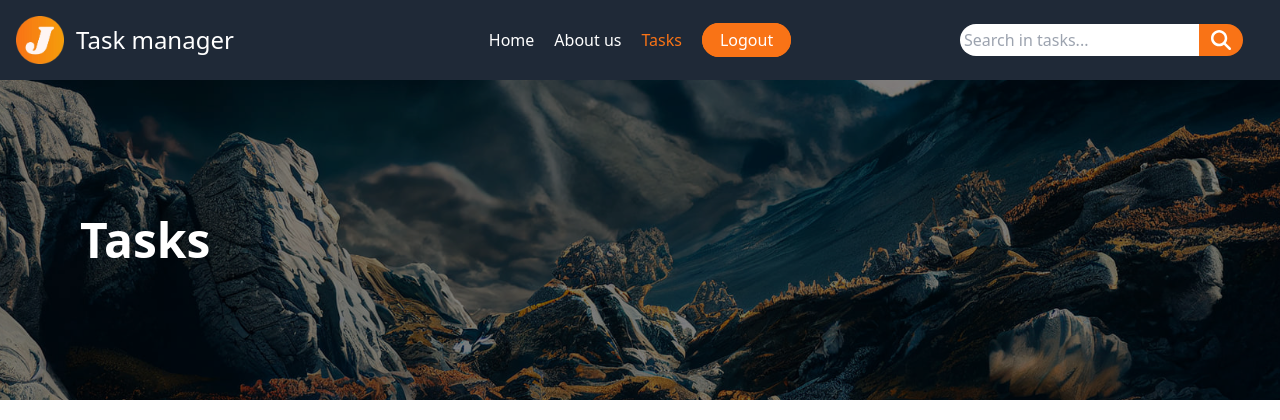
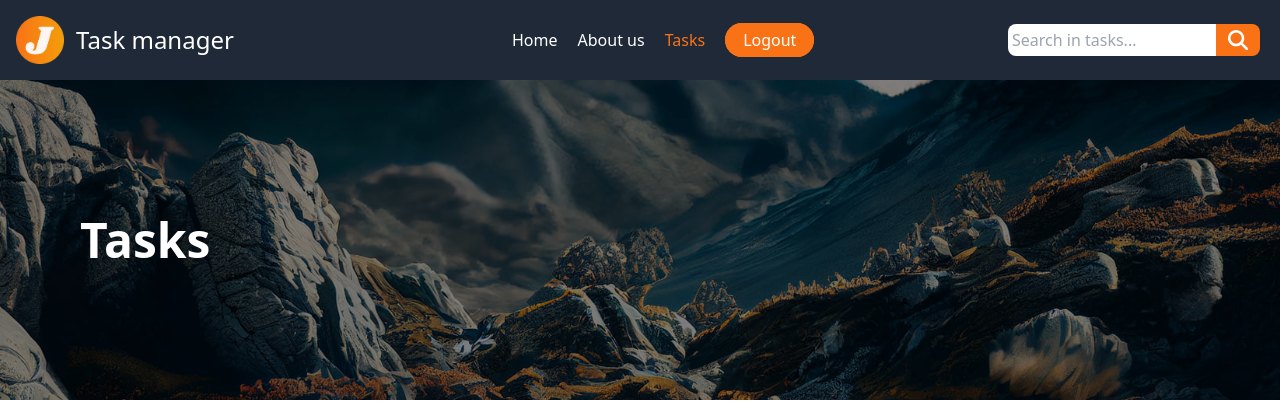
Before and after one commit to JuanJose-JG/DJango-Task_Manager, a Django app: page /tareas/ in a window 1280 px wide. Shown: the top 420 px of the page. Run offline with Django 4.2, Linux system fonts and the light colour scheme; the visitor is signed in with stand-in values (Sample User, id 1); data that the repository does not hold is empty; some libraries are stand-ins or nearby versions.

Commit message:
Corrección de errores

```diff
--- a/djangocrud/urls.py
+++ b/djangocrud/urls.py
@@ -18,6 +18,8 @@ from django.contrib import admin
 from django.urls import path
 from tasks import views
 from django.conf.urls import handler404
+from django.conf import settings
+from django.conf.urls.static import static
 
 urlpatterns = [
     path('admin/', admin.site.urls),
@@ -30,7 +32,10 @@ urlpatterns = [
     path('tareas/<int:task_id>/complete', views.complete_task, name='complete_task'),
     path('tareas/<int:task_id>/delete', views.delete_task, name='delete_task'),
     path('cerrar-sesion/', views.signout, name='signout'),
-    path('ingresar/', views.signin, name='signin')
+    path('ingresar/', views.signin, name='signin'),
 ]
 
 handler404 = views.Error404View.as_view()
+
+if settings.DEBUG:
+    urlpatterns += static(settings.MEDIA_URL, document_root=settings.MEDIA_ROOT)
--- a/static/js/script.js
+++ b/static/js/script.js
@@ -6,7 +6,7 @@ menuToggle.addEventListener('click', function() {
     const buttonBars = document.getElementById('icon-bars');
     const buttonTimes = document.getElementById('icon-xmark');
 
-    menu.classList.toggle('top-0');
+    menu.classList.toggle('left-0');
 
     buttonBars.classList.toggle('hidden');
     buttonTimes.classList.toggle('hidden');
--- a/static/js/search.js
+++ b/static/js/search.js
@@ -2,15 +2,15 @@ var searchBar = document.getElementById("searchBar");
 var searchList = document.getElementById("searchList");
 var noResults = document.getElementById("noResults");
 
-document.addEventListener('click', function(event) {
-    if (!searchList.contains(event.target)) {
+document.addEventListener('click', e => {
+    if (!searchList.contains(e.target)) {
         searchList.classList.add('hidden')
     }
 });
 
 document.addEventListener("keyup", e => {
 
-    if (searchBar.value.length >= 3){
+    if (searchBar.value.length){
 
         searchList.classList.remove('hidden');
 
--- a/tasks/templates/layouts/background_img.html
+++ b/tasks/templates/layouts/background_img.html
@@ -1,6 +1,6 @@
 {% load static %}
-<div class="w-100 h-80 relative">
-    <img class="fixed -z-50 top-0 object-cover brightness-50 object-center w-full h-full" src="{% static 'img/background.jpg' %}">
+<div class="relative -z-50 h-80">
+    <img class="fixed top-0 object-cover brightness-50 object-center w-full h-full" src="{% static 'img/background.jpg' %}">
 
     <div class="absolute start-20 flex items-center text-white font-black text-5xl h-full">
         {% if request.path == '/' %}
--- a/tasks/templates/layouts/base.html
+++ b/tasks/templates/layouts/base.html
@@ -10,7 +10,6 @@
     <!-- TailWind -->
     <!-- <link rel="stylesheet" href="{% static 'css/output.css' %}"> -->
     <script src="https://cdn.tailwindcss.com"></script>
-
     <!-- CSS -->
     {% block css %}
 
@@ -18,57 +17,43 @@
 
     <title>Tasks Manager</title>
 </head>
-<body class="min-h-screen flex flex-col">
+<body>
 
-    <nav class="bg-gray-800 text-white grid grid-cols-4 items-center z-50">
-        <div class="flex items-center gap-3 m-4">
+    <nav class="bg-gray-800 text-white grid grid-cols-5">
+        <div class="col-span-2 flex items-center gap-3 m-4">
             <img width="48" src="{% static 'img/logo.png' %}" alt="logo">
             <h1 class="text-2xl">Task manager</h1>
         </div>
 
-        <div class="col-span-3 px-5 lg:hidden m-4">
+        <div class="col-span-3 my-auto px-5 lg:hidden m-4">
             <button class="float-right" id="toggle">
                 <img src="{% static 'img/bars.svg' %}" id="icon-bars">
                 <img class="hidden" src="{% static 'img/xmark.svg' %}" id="icon-xmark">
             </button>
         </div>
 
-        <div class="col-span-2 mx-auto max-lg:hidden">
+        <div class="col-span-3 my-auto max-lg:hidden">
 
-            <ul class="flex gap-5">
+            <ul class="flex items-center gap-5">
 
                 {% include 'layouts/menu.html' %}
-
             </ul>
         </div>
 
-        {% if user.is_authenticated %}
-
-            <form class="relative text-black max-lg:hidden" method="GET" action="{% url 'tasks' %}">
-                {% include 'layouts/search.html' %}
-            </form>
-
-        {% endif %}
     </nav>
 
-    <div class="relative">
+    <div>
 
-        <ul class="lg:hidden bg-gray-800 bg-opacity-75 text-white w-full absolute -top-96 flex flex-col gap-5 p-8 z-40 transition-all duration-500 ease-out" id="toggle-menu">
+        <ul class="lg:hidden bg-gray-800 bg-opacity-75 text-white h-80 w-full
+        absolute -left-full flex flex-col gap-5 p-8 transition-all duration-500 ease-out" id="toggle-menu">
 
             {% include 'layouts/menu.html' %}
-
-            {% if user.is_authenticated %}
-
-                <form class="relative text-black" method="GET" action="{% url 'tasks' %}">
-                    {% include 'layouts/search.html' %}
-                </form>
-
-            {% endif %}
-
         </ul>
     </div>
 
-    {% include 'layouts/background_img.html' %}
+    {% block background_img %}
+        {% include 'layouts/background_img.html' %}
+    {% endblock %}
 
     {% block content %}
 
--- a/tasks/templates/layouts/menu.html
+++ b/tasks/templates/layouts/menu.html
@@ -17,6 +17,12 @@
         <a class="px-4 py-1 border-2 border-orange-500 bg-orange-500 rounded-full hover:bg-amber-500 hover:border-amber-500 transition duration-300" href="{% url 'signout' %}">Logout</a>
     </li>
 
+    <div class="grow">
+        <li class="lg:float-right lg:mr-5">
+            {% include 'layouts/search.html' %}
+        </li>
+    </div>
+
 {% else %}
 
     <li>
--- a/tasks/templates/layouts/search.html
+++ b/tasks/templates/layouts/search.html
@@ -5,17 +5,26 @@
     }
 </style>
 
-<div class="flex">
-    <input class="rounded-l-full p-1" type="search" name="q" value="{{ query }}" placeholder="Search in tasks..." id="searchBar">
-    <button class="bg-orange-500 px-3 rounded-r-full"><img src="{% static 'img/search.svg' %}"></button>
-</div>
 
-<ul class="hidden border shadow-xl absolute top-9 bg-white rounded-lg py-2 w-52" id="searchList">
+<form class="relative" action="{% url 'tasks' %}" method="GET">
 
-    {% for search in search %}
-        <a class="tasks" href="{% url 'task_detail' search.id %}"><li class="px-2 hover:bg-blue-200">{{ search.title }}<p style="display: none;">{{ search.description }}</p></li></a>
-    {% endfor %}
-    <p class="hide px-2" id="noResults">No Results.</p>
-</ul>
+    <div class="flex">
+        <input class="text-black rounded-l-lg p-1 w-52" type="search" name="q" value="{{ query }}" placeholder="Search in tasks..." id="searchBar">
+        <button class="bg-orange-500 px-3 rounded-r-lg"><img src="{% static 'img/search.svg' %}"></button>
+    </div>
+
+    <ul class="hidden absolute top-9 border shadow-xl bg-white rounded-lg py-2 w-52" id="searchList">
+
+        {% for task in search %}
+            <a href="{% url 'task_detail' task.id %}" class="tasks">
+                <li class="text-black px-2 hover:bg-blue-200">
+                    {{ task.title }}
+                    <p class="hide">{{ task.description }}</p>
+                </li>
+            </a>
+        {% endfor %}
+        <p class="hide px-2 text-black" id="noResults">No Results.</p>
+    </ul>
+</form>
 
 <script src="{% static 'js/search.js' %}"></script>
--- a/tasks/templates/tasks.html
+++ b/tasks/templates/tasks.html
@@ -57,8 +57,4 @@
 
 {% endblock %}
 
-{% block script %}
-    <script src="{% static 'js/search.js' %}"></script>
-{% endblock %}
-
 {% block footer %}{% endblock %}
```
Also changed, not shown: tasks/migrations/0003_userprofile.py (added).
